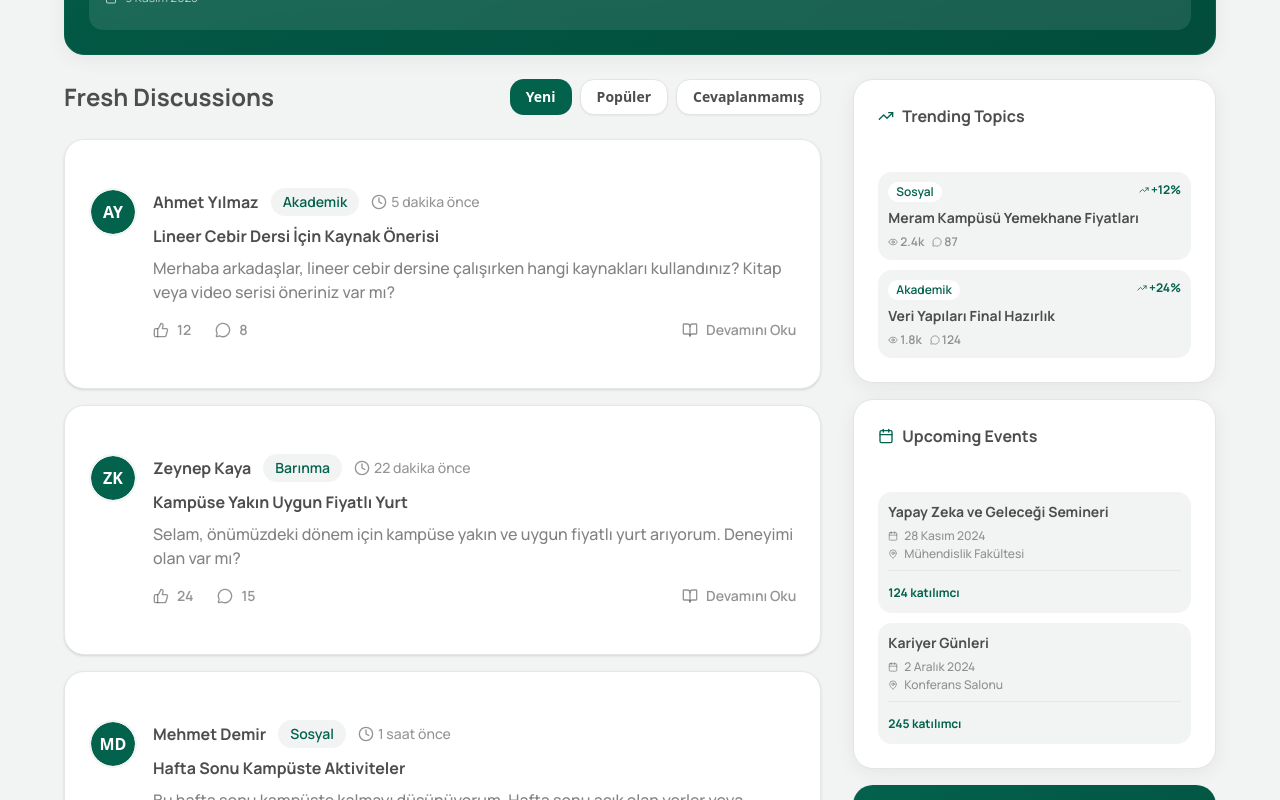
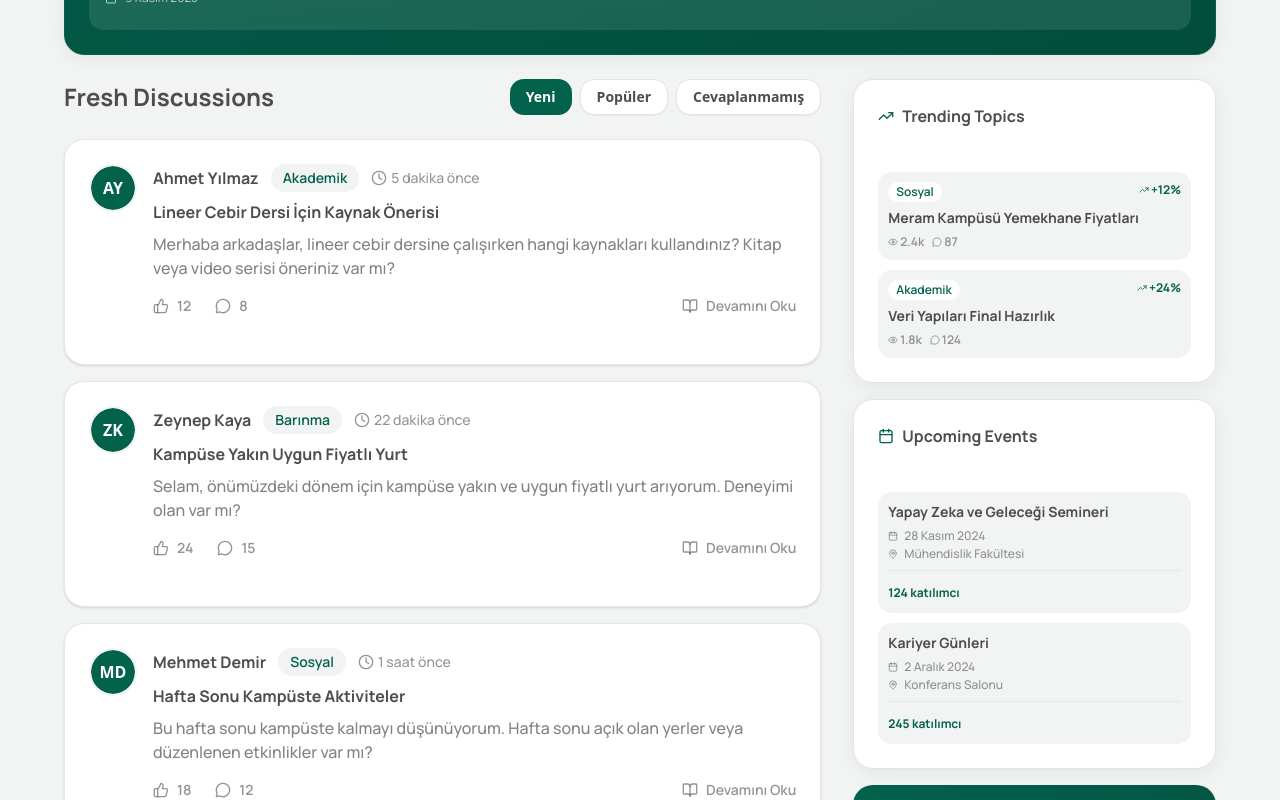
Before and after one commit to dogancanyildiz/wikonya, a Next.js app in the folder frontend/: page / in a window 1280 px wide. Shown: the part 1040-1840 px from the top of the page. Built offline with nearby package versions, Linux system fonts and the light colour scheme; no server answers.

Commit message:
fix(card): adjust padding for card component to improve layout

```diff
--- a/frontend/components/ui/card.tsx
+++ b/frontend/components/ui/card.tsx
@@ -7,7 +7,7 @@ function Card({ className, ...props }: React.ComponentProps<"div">) {
     <div
       data-slot="card"
       className={cn(
-        "bg-card text-card-foreground flex flex-col gap-6 rounded-xl border py-6 shadow-sm",
+        "bg-card text-card-foreground flex flex-col gap-6 rounded-xl border pb-6 shadow-sm [&>:first-child:is([data-slot=card-header],[data-slot=card-content],[data-slot=card-footer])]:pt-6",
         className
       )}
       {...props}
```
Also changed, not shown: 1 other file (tests, documents, lock files or other folders).
